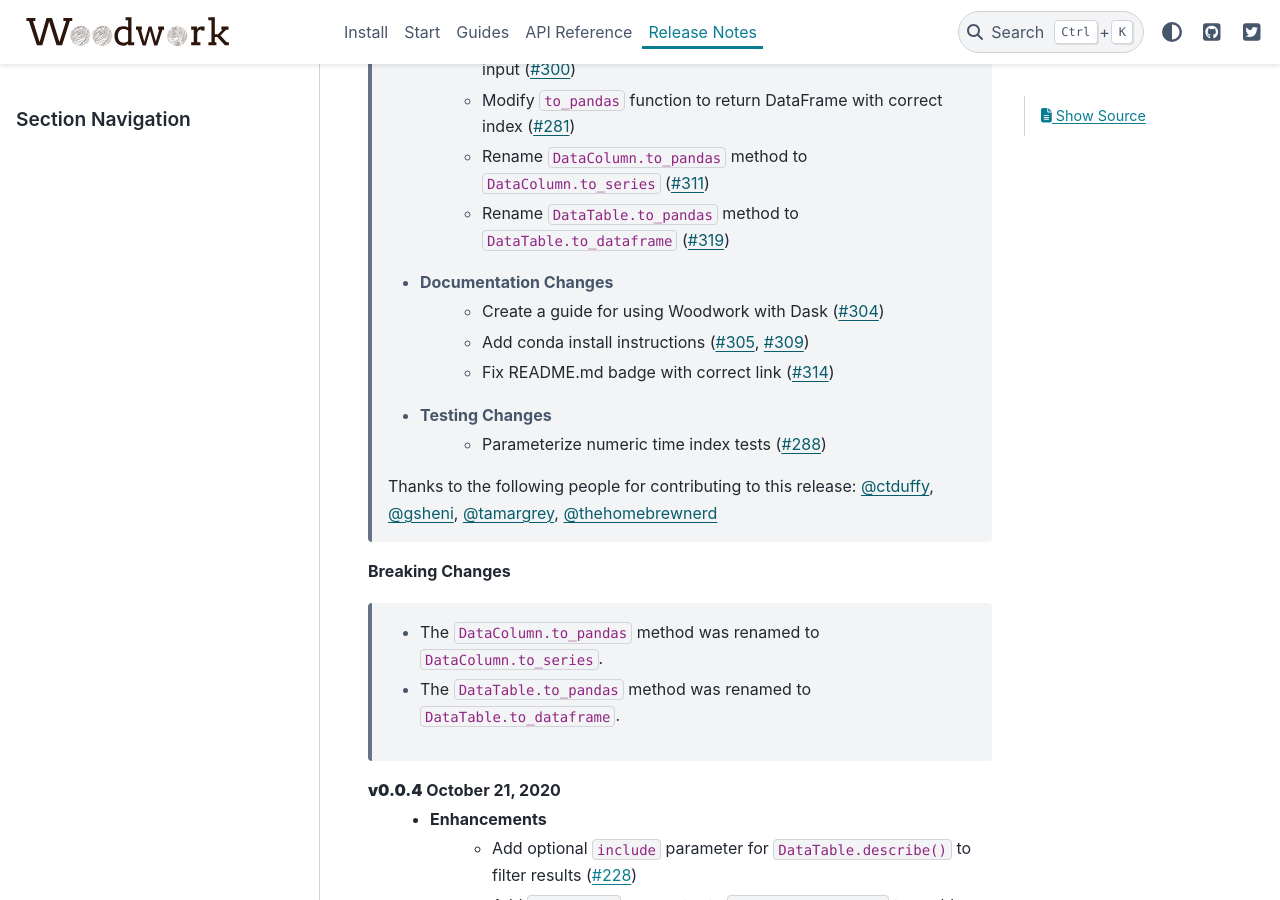
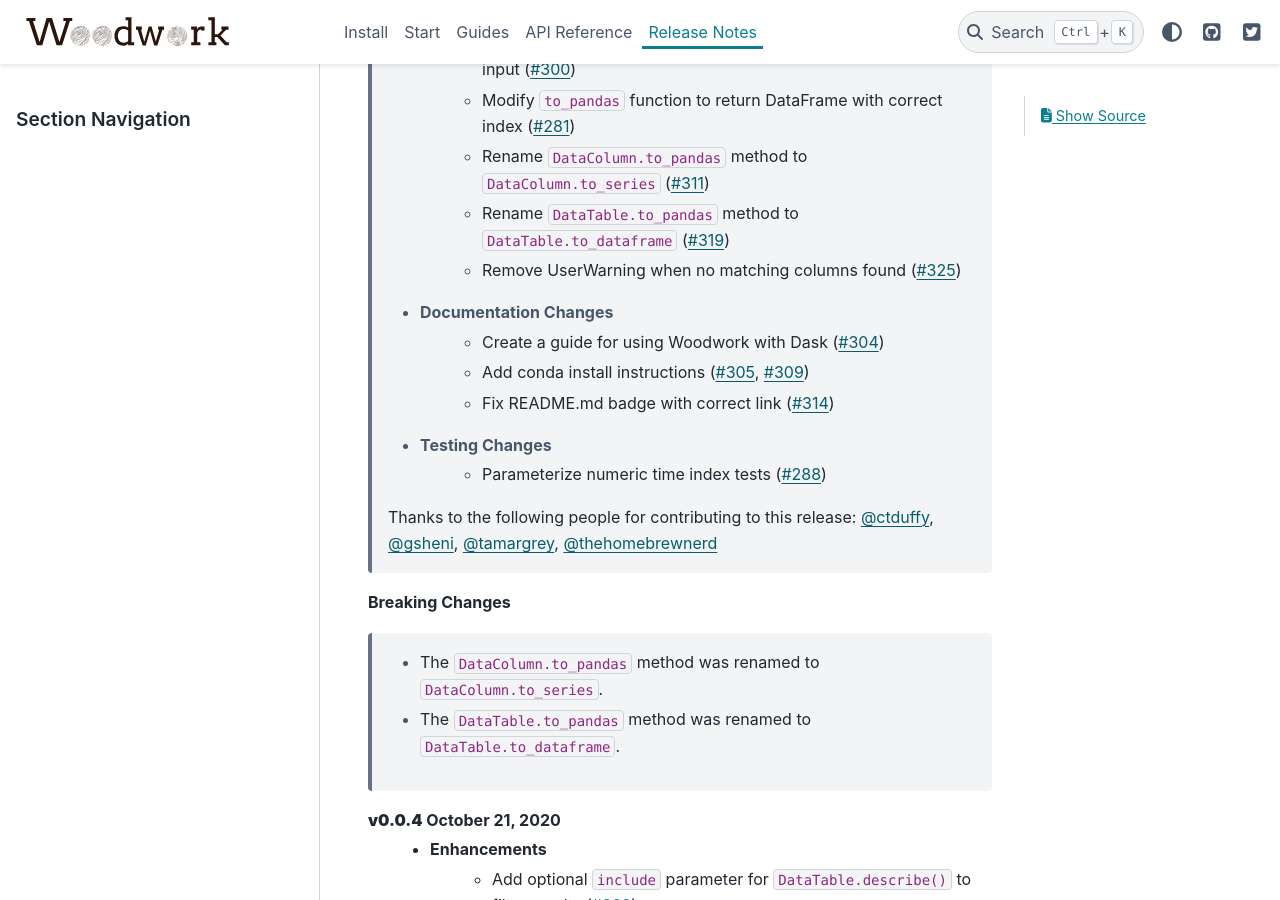
Before and after one commit to alteryx/woodwork, a Sphinx documentation site: the page built from docs/source/release_notes.rst, in a window 1280 px wide and 900 px high, scrolled down 603 px. Built offline with Sphinx 7.4.7 and the PyData theme 0.15.4, drawn with Linux system fonts in a browser that asks for light colours; comment, search, counter and statistics services are not loaded.

Commit message:
update release notes

```diff
--- a/docs/source/release_notes.rst
+++ b/docs/source/release_notes.rst
@@ -17,6 +17,7 @@ Release Notes
         * Modify ``to_pandas`` function to return DataFrame with correct index (:pr:`281`)
         * Rename ``DataColumn.to_pandas`` method to ``DataColumn.to_series`` (:pr:`311`)
         * Rename ``DataTable.to_pandas`` method to ``DataTable.to_dataframe`` (:pr:`319`)
+        * Remove UserWarning when no matching columns found (:pr:`325`)
     * Documentation Changes
         * Create a guide for using Woodwork with Dask (:pr:`304`)
         * Add conda install instructions (:pr:`305`, :pr:`309`)
```
